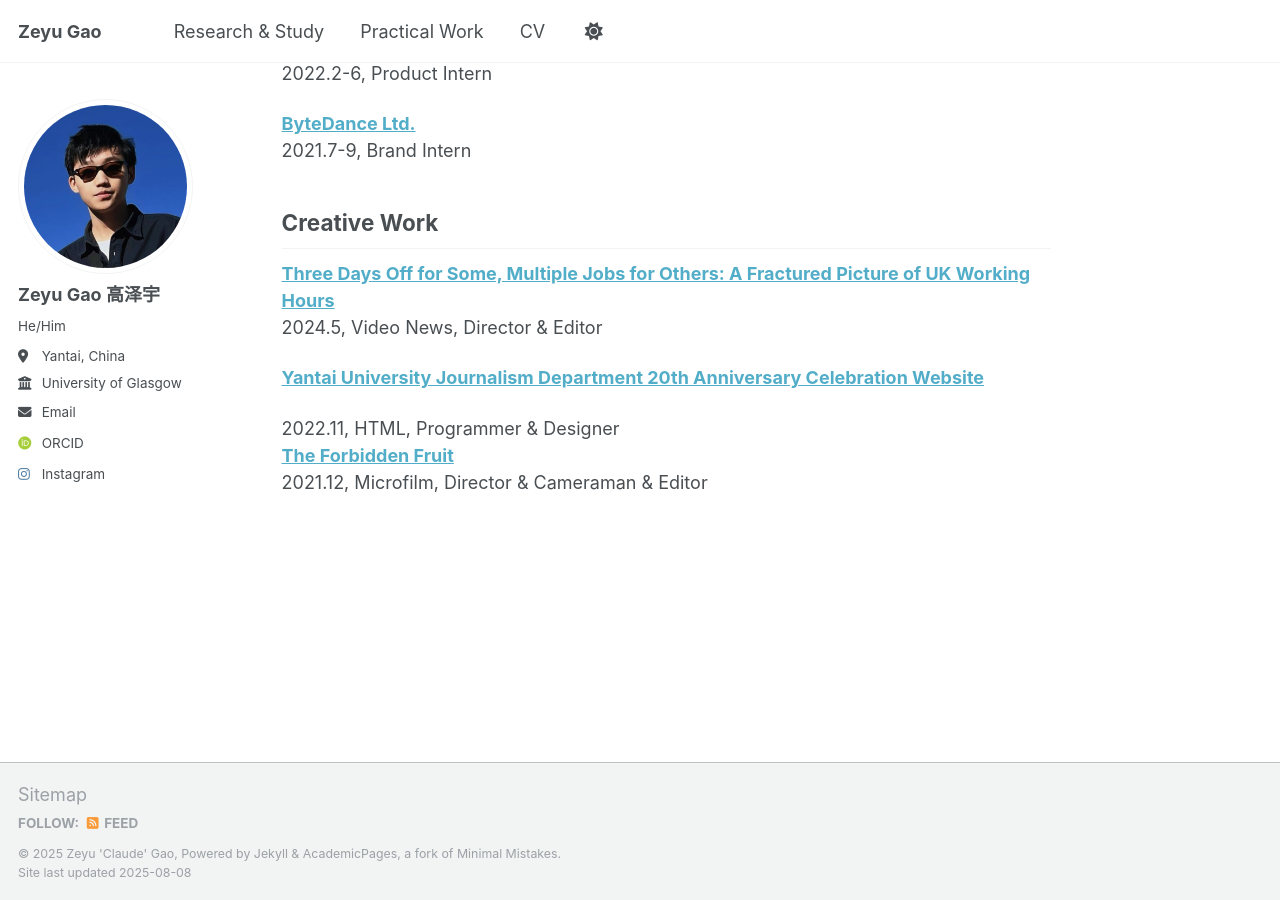
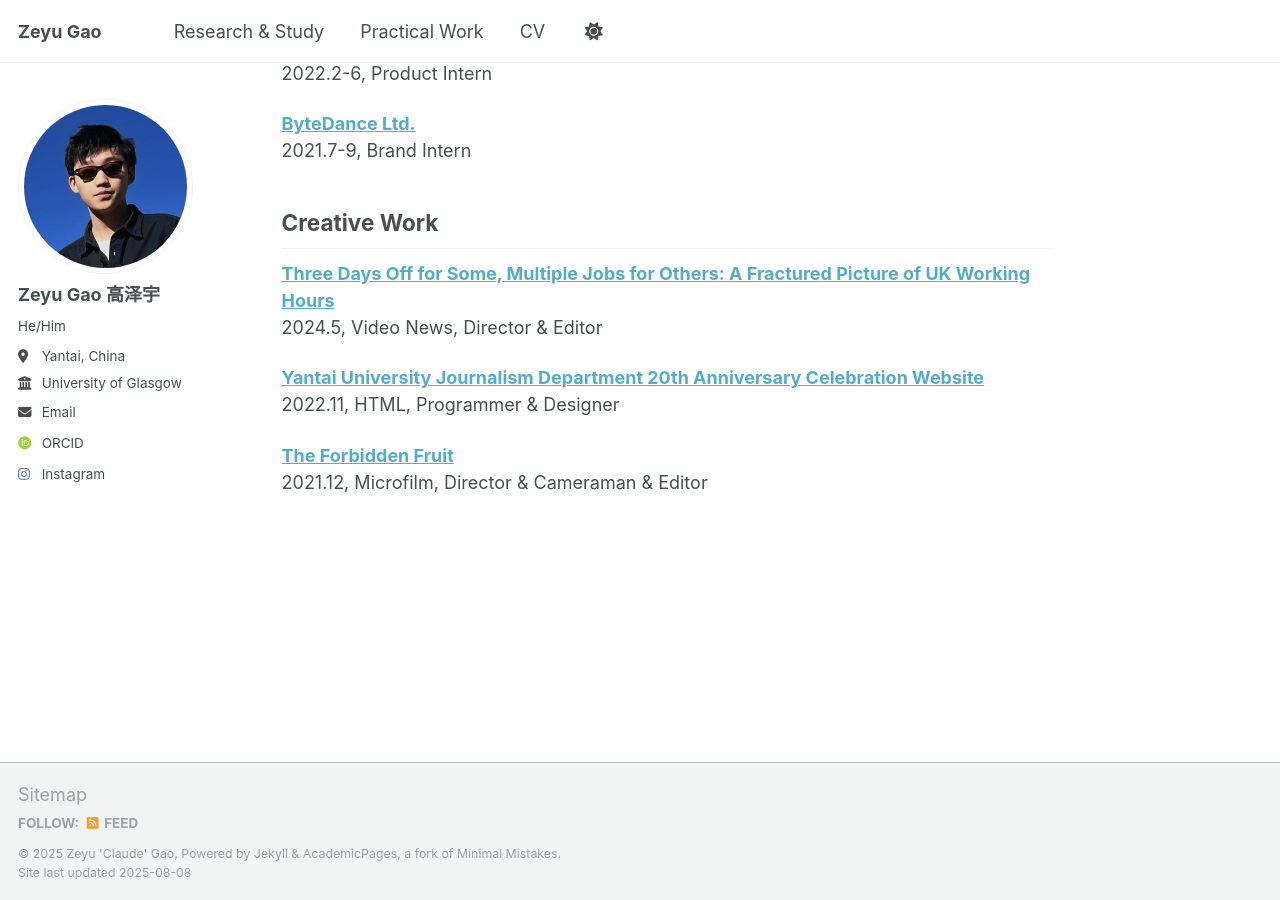
Before and after one commit to ClaudeGao01/ClaudeGao01.github.io, a Jekyll site: the page built from _portfolio/practice.md, in a window 1280 px wide and 900 px high, scrolled down 539 px. Built offline with Jekyll 4.4.1, drawn with Linux system fonts in a browser that asks for light colours; some web fonts are replaced; a script that is not in the unit is left out.

```diff
--- a/_portfolio/practice.md
+++ b/_portfolio/practice.md
@@ -26,7 +26,7 @@ Creative Work
 2024.5, Video News, Director & Editor
 
 <a href="https://sportclass2022.github.io/%E9%A6%96%E9%A1%B5.html">**Yantai University Journalism Department 20th Anniversary Celebration Website**</a>
+2022.11, HTML, Programmer & Designer
 
-2022.11, HTML, Programmer & Designer
 <a href="https://www.youtube.com/watch?v=vgI8NNoEids&t=76s">**The Forbidden Fruit**</a>
 2021.12, Microfilm, Director & Cameraman & Editor
```
